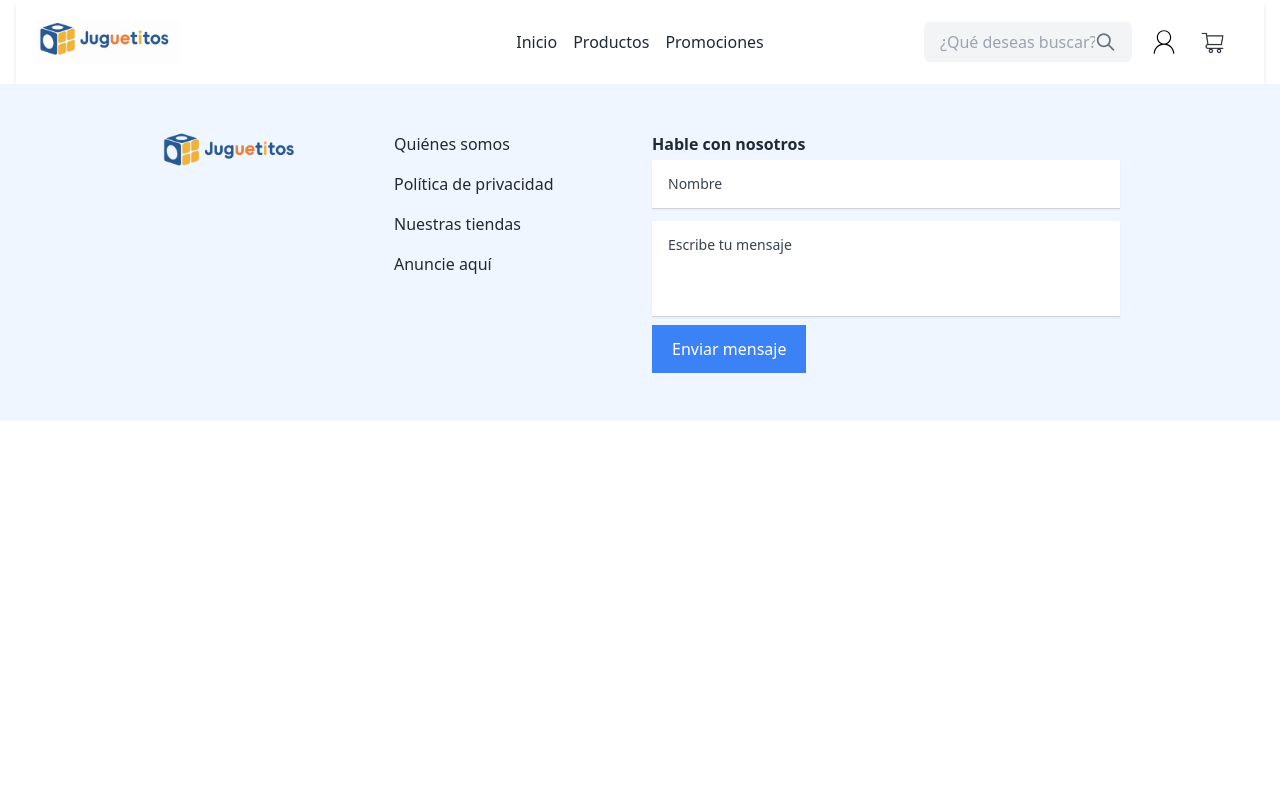
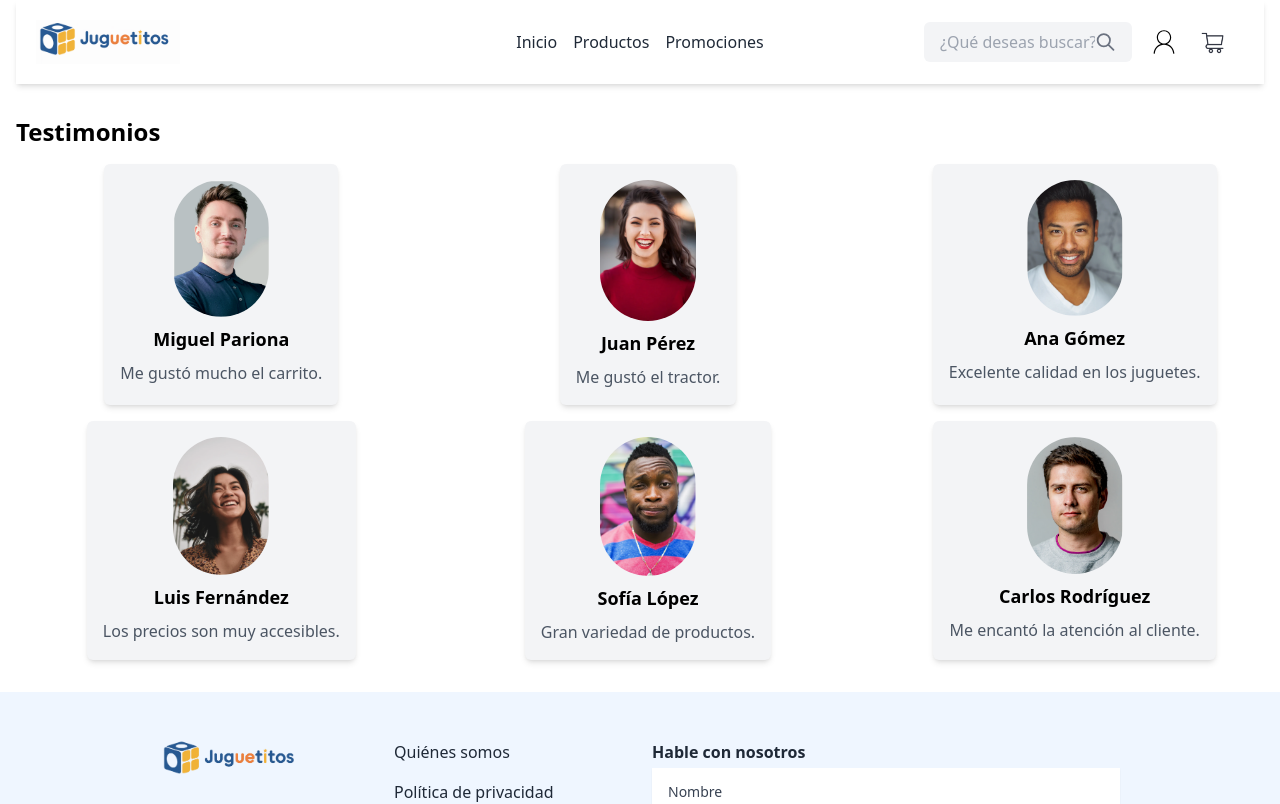
Before and after one commit to francocasa/E-commerce-toy-store, a React (Vite) app: page /testimonios in a window 1280 px wide. Shown: the top 804 px of the page. Built offline with nearby package versions, Linux system fonts and the light colour scheme.

Commit message:
feat(promociones): varios

```diff
--- a/src/App.jsx
+++ b/src/App.jsx
@@ -5,6 +5,7 @@ import ProductsPage from './pages/ProductsPage';
 import DetailsProductPage from './pages/DetailsProductPage';
 import CartPage from './pages/CartPage';
 import PromotionsPage from './pages/PromotionsPage';
+import TestimoniosPage from './pages/TestimoniosPage';
 import PromotionDetailPage from './pages/PromotionDetailPage';
 import Header from './components/Header';
 import Footer from './components/Footer';
@@ -22,6 +23,7 @@ function App() {
         <Route path="/cart" element={<CartPage />} />
         <Route path="/promotions" element={<PromotionsPage />} />
         <Route path="/promotion/:id" element={<PromotionDetailPage />} />
+        <Route path="/testimonios" element={<TestimoniosPage />} />
       </Routes>
       <Footer />
     </Router>
--- a/src/components/ProductsSection.jsx
+++ b/src/components/ProductsSection.jsx
@@ -21,7 +21,7 @@ const ProductsSection = () => {
     <section className="py-10">
       <div className="flex justify-between items-center mb-5">
         <h2 className="text-2xl font-semibold">Juguetes</h2>
-        <a href="/ProductsPage" className="text-blue-600 hover:underline">
+        <a href="/products" className="text-blue-600 hover:underline">
           Ver todo &rarr;
         </a>
       </div>
--- a/src/components/TestimonialSection.jsx
+++ b/src/components/TestimonialSection.jsx
@@ -20,7 +20,7 @@ const TestimonialSection = () => {
     <section className="py-10">
       <div className="flex justify-between items-center mb-5">
         <h2 className="text-2xl font-semibold">Testimonios</h2>
-        <a href="#" className="text-blue-600 hover:underline">
+        <a href="/testimonios" className="text-blue-600 hover:underline">
           Ver todo &rarr;
         </a>
       </div>
@@ -41,9 +41,9 @@ const TestimonialSection = () => {
                 className="w-24 h-24 object-cover rounded-full mx-auto"
               />
               <p className="mt-4">
-                &quot;Me gustó mucho el producto, cumple lo prometido&quot;
-              </p>{' '}
-              {/* Comillas escapadas */}
+                &quot;{testimonial.mensaje}&quot;{' '}
+                {/* Utiliza el mensaje del testimonio */}
+              </p>
               <h4 className="text-lg mt-2 font-medium">
                 {testimonial.nombrePersona}
               </h4>
--- a/src/data/Testimonios.js
+++ b/src/data/Testimonios.js
@@ -10,31 +10,37 @@ export const testimonials = [
     id: 'test1',
     nombrePersona: 'Miguel Pariona',
     image: photo1,
+    mensaje: 'Me gustó mucho el carrito.',
   },
   {
     id: 'test2',
     nombrePersona: 'Juan Pérez',
     image: photo2,
+    mensaje: 'Me gustó el tractor.',
   },
   {
     id: 'test3',
     nombrePersona: 'Ana Gómez',
     image: photo3,
+    mensaje: 'Excelente calidad en los juguetes.',
   },
   {
     id: 'test4',
     nombrePersona: 'Luis Fernández',
     image: photo4,
+    mensaje: 'Los precios son muy accesibles.',
   },
   {
     id: 'test5',
     nombrePersona: 'Sofía López',
     image: photo5,
+    mensaje: 'Gran variedad de productos.',
   },
   {
     id: 'test6',
     nombrePersona: 'Carlos Rodríguez',
     image: photo6,
+    mensaje: 'Me encantó la atención al cliente.',
   },
   // Añade más testimonios aquí...
 ];
--- a/src/data/hero.js
+++ b/src/data/hero.js
@@ -8,7 +8,7 @@ const heroData = [
     title: 'Promociones que te esperan',
     description: 'Productos seleccionados con 33% de descuento',
     buttonText: 'Ver Ofertas',
-    buttonLink: '/PromotionsPage',
+    buttonLink: '/promotions',
     backgroundImage: FondoHero1,
   },
   {
@@ -16,7 +16,7 @@ const heroData = [
     title: 'Mira nuestros nuevos productos',
     description: 'Lo nuevo ha llegado',
     buttonText: 'Ver Productos',
-    buttonLink: '/ProductsPage',
+    buttonLink: '/products',
     backgroundImage: FondoHero2,
   },
   {
--- /dev/null
+++ b/src/pages/TestimoniosPage.jsx
@@ -0,0 +1,31 @@
+import { testimonials } from '../data/Testimonios'; // Asegúrate de que la ruta sea correcta
+
+function TestimonialsPage() {
+  return (
+    <main className="my-8">
+      <h2 className="text-2xl font-bold mb-4 ml-4">Testimonios</h2>
+      <div className="grid grid-cols-1 md:grid-cols-3 gap-4 ml-4">
+        {testimonials.map((testimonial) => (
+          <div
+            key={testimonial.id}
+            className="bg-gray-100 p-4 rounded-md shadow-md max-w-xs mx-auto"
+          >
+            <img
+              src={testimonial.image}
+              alt={testimonial.nombrePersona}
+              className="w-24 h-auto rounded-full mx-auto mb-2"
+            />
+            <h3 className="text-lg font-semibold text-center">
+              {testimonial.nombrePersona}
+            </h3>
+            <p className="text-gray-600 text-center mt-2">
+              {testimonial.mensaje}
+            </p>
+          </div>
+        ))}
+      </div>
+    </main>
+  );
+}
+
+export default TestimonialsPage;
```
Also changed, not shown: src/assets/FondoHero/FondoHero2.png, src/assets/FondoHero/FondoHero3.png.
